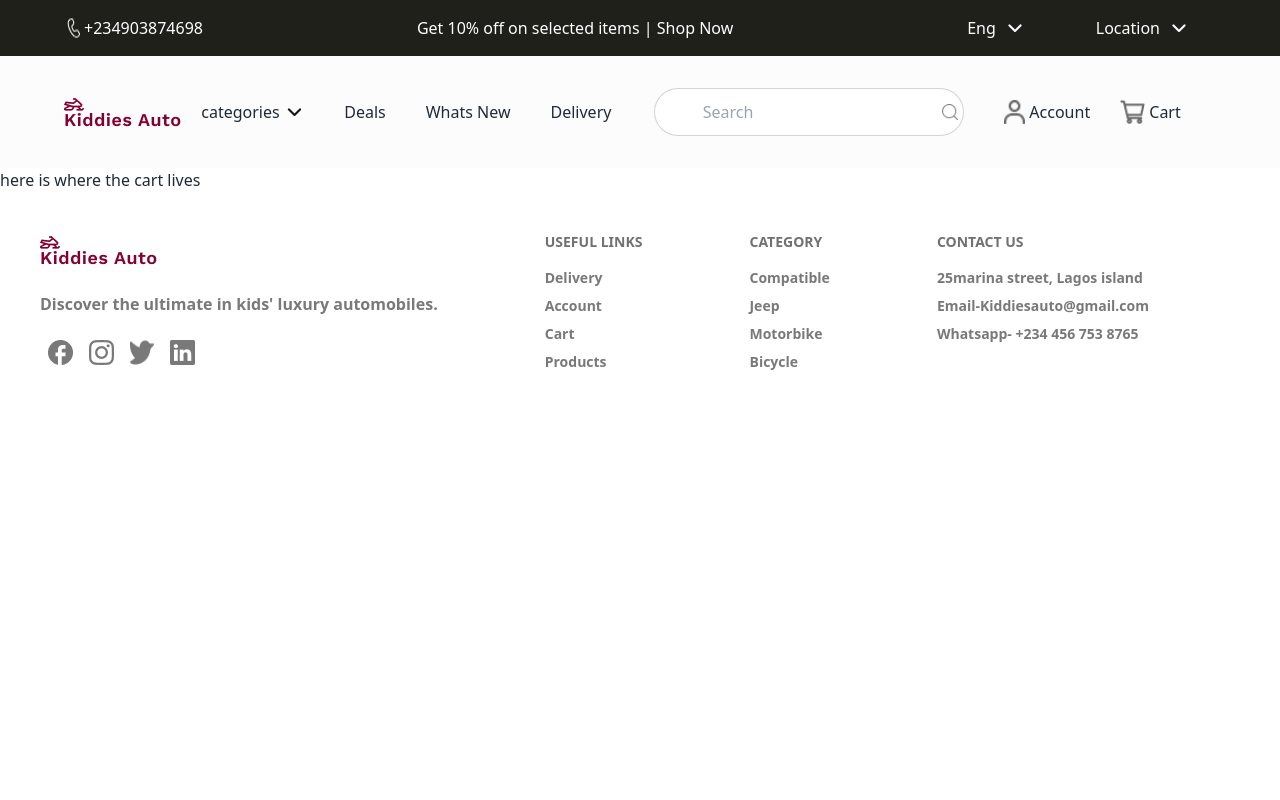
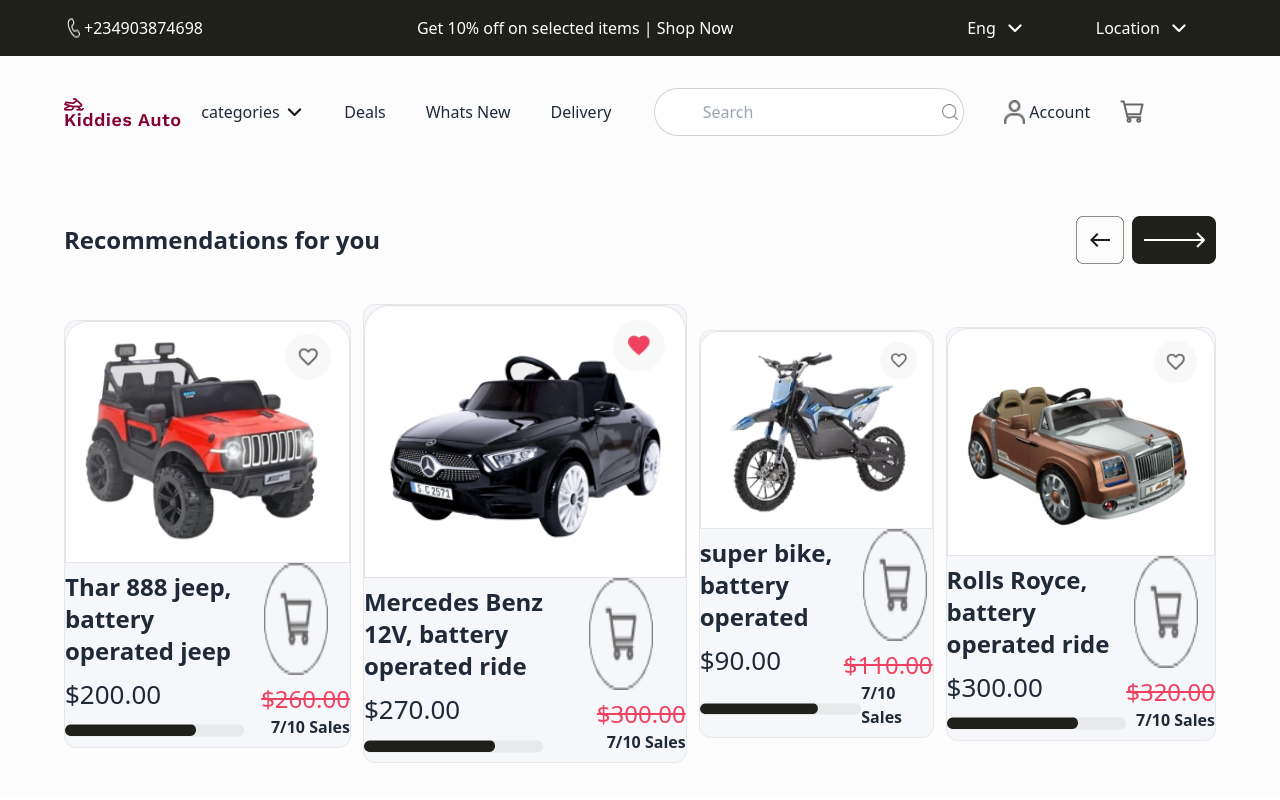
Before and after one commit to TaiwoSaidat/Kiddies-Auto-Web-App, a React (Vite) app: page /Cart in a window 1280 px wide. Shown: the top 800 px of the page. Built offline with nearby package versions, Linux system fonts and the light colour scheme.

Commit message:
chore :cart

```diff
--- a/src/App.jsx
+++ b/src/App.jsx
@@ -1,5 +1,5 @@
 import './App.css'
-import { BrowserRouter as Router, Routes, Route } from 'react-router-dom'
+import { BrowserRouter as Router, Routes, Route, Link } from 'react-router-dom'
 import React from 'react'
 import Header from './pages/home/Header'
 import Footer from './pages/home/Footer'
--- a/src/pages/checkout/Cart.jsx
+++ b/src/pages/checkout/Cart.jsx
@@ -1,13 +1,87 @@
 import React from 'react'
+import ButtonFilter from '../../components/ButtonFilter'
+import Card from '../../components/Card'
+import east from '../../assets/easts.png'
+import west from '../../assets/west.png'
+import image1 from '../../assets/image1.png'
+import image2 from '../../assets/image2.png'
+import image3 from '../../assets/image3.png'
+import image4 from '../../assets/image4.png'
 
 const Cart = () => {
   return (
-    <div>
+    <>
+      <div>
         <div>
-            here is where the cart lives
+
         </div>
-    </div>
+        <div className=' w-full flex items-center justify-between py-8 bg-[#fcfcfc] mx-auto ' >
+          <div className="w-[90%] flex flex-col mx-auto flex-none order-none  grow-0 p-0 gap-6">
+            <div className=' flex justify-between  '>
+              <div className=' lg:flex flex-row items-center '>
+                {/* recommndation */}
+                <div className='  flex gap-10'>
+                  <h3 className=" font-semibold text-2xl my-6 ">Recommendations for you</h3>
+                </div>
+
+              </div>
+              {/* arrows */}
+              <div className="">
+                <ul className='flex gap-2 items-center h-full   '>
+                  <li><a href="">
+                    <img src={east} alt="" />
+                  </a></li>
+                  <li ><a href="">
+                    <img src={west} alt="" />
+                  </a></li>
+                </ul>
+              </div>
+            </div>
+
+            {/* cards */}
+            <div className="md:flex justify-between gap-3 grid grid-cols-1 lg:gap-3 w-full items-center ">
+              {arr.map((card, i) => {
+                return <Card key={i} {...card} />;
+              })}
+            </div>
+
+          </div>
+        </div>
+      </div>
+    </>
   )
 }
 
+const arr = [
+	{
+		image: image1,
+		text: "Thar 888 jeep, battery operated jeep",
+    priceblack: "$200.00",
+    pricered: "$260.00",
+		rate: "7/10 Sales",
+	},
+	{
+		image: image2,
+		text: "Mercedes Benz 12V, battery operated ride",
+    priceblack: "$270.00",
+    pricered: "$300.00",
+		rate: "7/10 Sales",
+	},
+	{
+		image: image3,
+		text: "super bike, battery operated",
+    priceblack: "$90.00",
+    pricered: "$110.00",
+		rate: "7/10 Sales"
+	},
+	{
+		image: image4,
+		text: "Rolls Royce, battery operated ride",
+    priceblack: "$300.00",
+    pricered: "$320.00",
+		rate: "7/10 Sales",
+	},
+
+];
+
 export default Cart
--- a/src/pages/home/Header.jsx
+++ b/src/pages/home/Header.jsx
@@ -5,6 +5,8 @@
 import account from '../../assets/profileblack.png'
 import cart from '../../assets/cartblack.png'
 import menu from  '../../assets/menu.png'
+
+
 
 const Header = () => {
   return (
@@ -41,8 +43,11 @@
                     <p className=' hidden lg:flex '>Account</p>
                 </div>
                 <div className=' flex gap-1 w-[89px] h-6'>
-                    <img src={cart} alt="" />
-                    <p className=' hidden lg:flex '>Cart</p>
+                    <a href="./">
+                        <img src={cart} alt="" />
+                        <p className=' hidden lg:flex '></p>
+                    </a>
+
                 </div>
                </div>
         </div>
--- a/src/pages/products/BestDeals.jsx
+++ b/src/pages/products/BestDeals.jsx
@@ -1,58 +1,58 @@
-import React from 'react'
-import BestDeals from './BestDeals'
-import Card from '../../components/Card'
+// import React from 'react'
+// import BestDeals from './BestDeals'
+// import Card from '../../components/Card'
+// // import bolt from '../../assets/bolt.png'
 // import bolt from '../../assets/bolt.png'
-import bolt from '../../assets/bolt.png'
-import east from '../../assets/easts.png'
-import west from '../../assets/west.png'
-import image1 from '../../assets/image1.png'
-import image2 from '../../assets/image2.png'
-import image3 from '../../assets/image3.png'
-import image4 from '../../assets/image4.png'
+// import east from '../../assets/easts.png'
+// import west from '../../assets/west.png'
+// import image1 from '../../assets/image1.png'
+// import image2 from '../../assets/image2.png'
+// import image3 from '../../assets/image3.png'
+// import image4 from '../../assets/image4.png'
 
-const BestDeals = () => {
-  return (
-    <>
-      <div className=' w-full flex items-center justify-between py-8 bg-[#fcfcfc] mx-auto ' >
-        <div className="w-[90%] flex flex-col mx-auto flex-none order-none  grow-0 p-0 gap-6">
-          <div className=' flex justify-between  '>
-            <div className=' lg:flex flex-row items-center  gap-6 w-[459px] '>
-              <div className=' w-full flex gap-10'>
-                <img src={bolt} alt="" className='' />
-                <h3 className=" font-semibold text-2xl my-6 ">Flash Sales</h3>
-              </div>
-              <div className='flex gap-4'>
-                <h4 className="w-14 h-14 border rounded-full text-xl  text-[#F6F6F6] bg-[#EF4261] text-center py-3 ">07</h4>
-                <h3 className="font-[800px] text-[52px] leading-9">:</h3>
-                <h4 className="w-14 h-14 border rounded-full text-xl  text-[#F6F6F6] bg-[#EF4261] text-center py-3 ">10</h4>
-                <h3 className="font-[800px] text-[52px] leading-9">:</h3>
-                <h4 className="w-14 h-14 border rounded-full text-xl  text-[#F6F6F6] bg-[#EF4261] text-center py-3 ">43</h4>
-              </div>
-            </div>
-            <div className="">
-              <ul className='flex gap-2 items-center h-full   '>
-                <li><a href="">
-                  <img src={east} alt="" />
-                </a></li>
-                <li ><a href="">
-                  <img src={west} alt="" />
-                </a></li>
-              </ul>
-            </div>
-          </div>
+// const BestDeals = () => {
+//   return (
+//     <>
+//       <div className=' w-full flex items-center justify-between py-8 bg-[#fcfcfc] mx-auto ' >
+//         <div className="w-[90%] flex flex-col mx-auto flex-none order-none  grow-0 p-0 gap-6">
+//           <div className=' flex justify-between  '>
+//             <div className=' lg:flex flex-row items-center  gap-6 w-[459px] '>
+//               <div className=' w-full flex gap-10'>
+//                 <img src={bolt} alt="" className='' />
+//                 <h3 className=" font-semibold text-2xl my-6 ">Flash Sales</h3>
+//               </div>
+//               <div className='flex gap-4'>
+//                 <h4 className="w-14 h-14 border rounded-full text-xl  text-[#F6F6F6] bg-[#EF4261] text-center py-3 ">07</h4>
+//                 <h3 className="font-[800px] text-[52px] leading-9">:</h3>
+//                 <h4 className="w-14 h-14 border rounded-full text-xl  text-[#F6F6F6] bg-[#EF4261] text-center py-3 ">10</h4>
+//                 <h3 className="font-[800px] text-[52px] leading-9">:</h3>
+//                 <h4 className="w-14 h-14 border rounded-full text-xl  text-[#F6F6F6] bg-[#EF4261] text-center py-3 ">43</h4>
+//               </div>
+//             </div>
+//             <div className="">
+//               <ul className='flex gap-2 items-center h-full   '>
+//                 <li><a href="">
+//                   <img src={east} alt="" />
+//                 </a></li>
+//                 <li ><a href="">
+//                   <img src={west} alt="" />
+//                 </a></li>
+//               </ul>
+//             </div>
+//           </div>
 
-          {/* cards */}
-          <div className="md:flex justify-between gap-3 grid grid-cols-1 lg:gap-3 w-full items-center ">
-            {arr.map((card, i) => {
-              return <Card key={i} {...card} />;
-            })}
-          </div>
+//           {/* cards */}
+//           <div className="md:flex justify-between gap-3 grid grid-cols-1 lg:gap-3 w-full items-center ">
+//             {arr.map((card, i) => {
+//               return <Card key={i} {...card} />;
+//             })}
+//           </div>
 
-        </div>
+//         </div>
 
-      </div>
-    </>
-  )
-}
+//       </div>
+//     </>
+//   )
+// }
 
-export default BestDeals
+// export default BestDeals
--- a/src/pages/products/Products.jsx
+++ b/src/pages/products/Products.jsx
@@ -73,19 +73,19 @@
                 </div>
                 <div className=' w-full flex items-center justify-between py-8 bg-[#fcfcfc] mx-auto ' >
                   <div className="w-[90%] flex flex-col lg:flex-row justify-between items-center mx-auto flex-none order-none self-stretch grow-0 p-0 gap-6">
-                    {/* <div className=' lg:flex justify-between w-full sm:grid grid-cols-2'> */}
+                    <div className=' lg:flex justify-between w-full sm:grid grid-cols-2'>
                       <div className="flex flex-wrap justify-between ">
                               {array.map((button, i) => {
                                   return <ButtonFilter key={i} {...button} />;
                               })}
                       </div>
-                    {/* </div> */}
+                    </div>
                   </div>
                 </div>
             </div>
           </div>
 
-          {/* cards */}
+          {/* Top Deals cards */}
           <div className="md:flex justify-between gap-3 grid grid-cols-1 lg:gap-3 w-full items-center ">
             {arrays.map((card, i) => {
               return <Card key={i} {...card} />;
@@ -98,7 +98,7 @@
           </div>
         </div>
       </div>
-      <div className='flex justify-center items-center'>
+      <div className='flex justify-center items-center my-10'>
         <div className="w-[143px] border rounded-[100px] text-base font-[400px]  text-[#696969] bg-[#F6F6F6] text-center py-2.5">
             <p className=''>Load More</p>
         </div>
```
